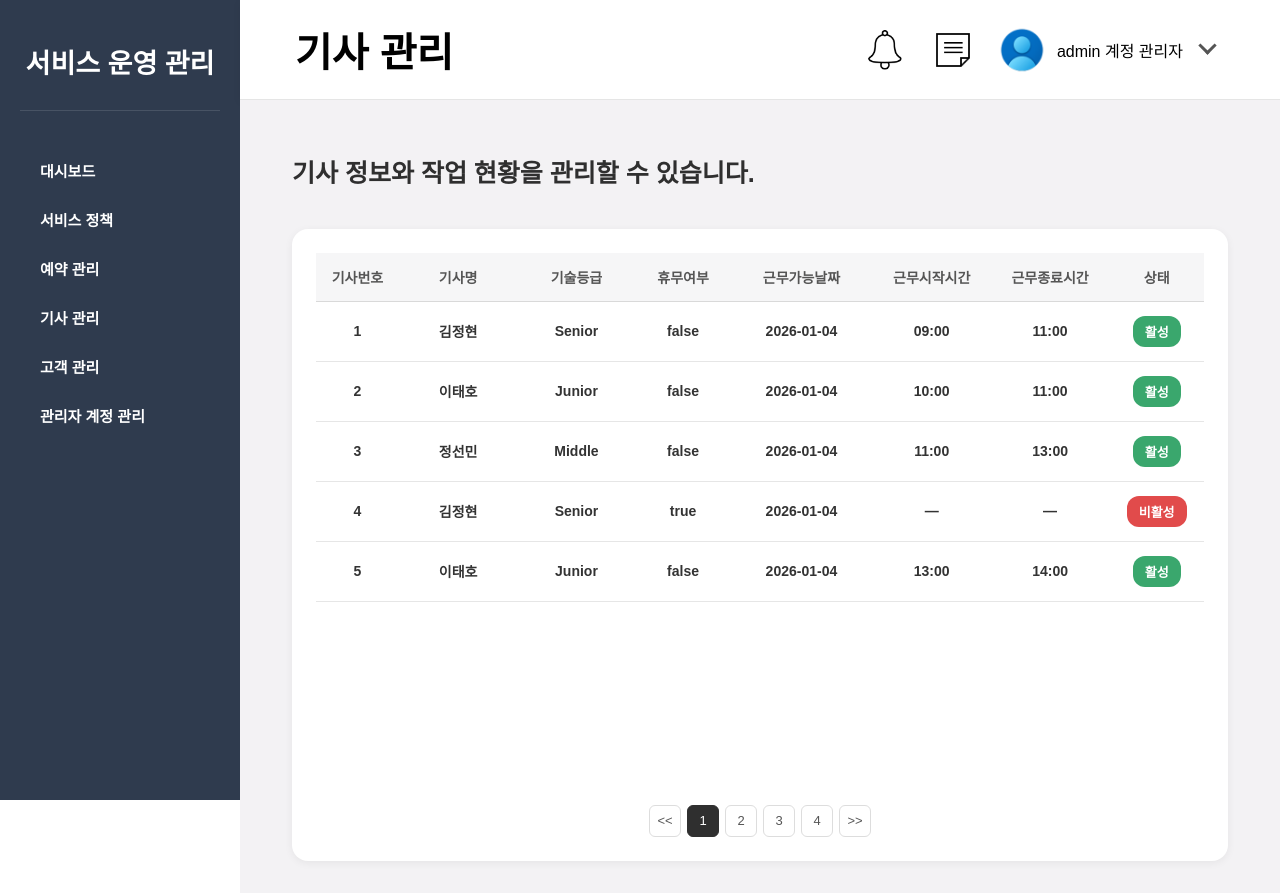
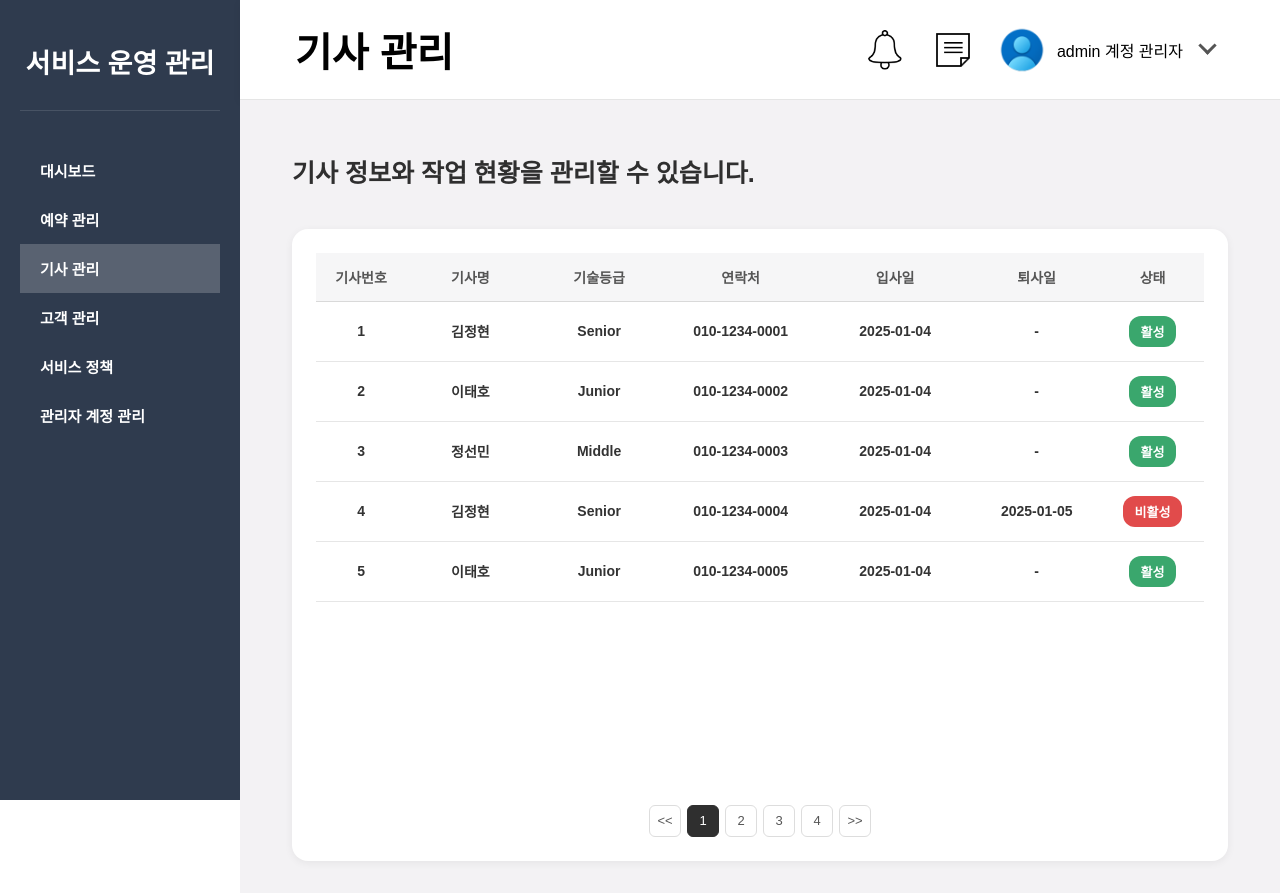
Before and after one commit to icemachine-green/icemachine_admin, a React (Vite) app: page /driver in a window 1280 px wide. Built offline with nearby package versions, Linux system fonts and the light colour scheme; a web font is replaced by a local one.

Commit message:
260105 관리자페이지의 각 페이지들 전반적으로 표 상세내용 및 목차 순서 수정 (추가 수정은 더 필요)

```diff
--- a/src/components/sidebar/SideBar.css
+++ b/src/components/sidebar/SideBar.css
@@ -51,7 +51,7 @@
    호버 시 반투명 배경
 ========================= */
 .menu-item:hover {
-  background-color: rgba(255, 255, 255, 0.12);
+  background-color: rgba(255, 255, 255, 0.04);
 }
 
 /* =========================
--- a/src/components/sidebar/SideBar.jsx
+++ b/src/components/sidebar/SideBar.jsx
@@ -1,35 +1,56 @@
-import { useNavigate } from "react-router-dom";
+import { useNavigate, useLocation } from "react-router-dom";
 import "./SideBar.css";
 
 export default function SideBar() {
   const navigate = useNavigate();
+  const location = useLocation();
+
+  const isActive = (path) => location.pathname === path;
 
   return (
     <aside className="sidebar-container">
       <h1 className="sidebar-title">서비스 운영 관리</h1>
 
       <nav className="sidebar-menu">
-        <div className="menu-item" onClick={() => navigate("/")}>
+        <div
+          className={`menu-item ${isActive("/") ? "active" : ""}`}
+          onClick={() => navigate("/")}
+        >
           대시보드
         </div>
 
-        <div className="menu-item" onClick={() => navigate("/service")}>
+        <div
+          className={`menu-item ${isActive("/reservation") ? "active" : ""}`}
+          onClick={() => navigate("/reservation")}
+        >
+          예약 관리
+        </div>
+
+        <div
+          className={`menu-item ${isActive("/driver") ? "active" : ""}`}
+          onClick={() => navigate("/driver")}
+        >
+          기사 관리
+        </div>
+
+        <div
+          className={`menu-item ${isActive("/customer") ? "active" : ""}`}
+          onClick={() => navigate("/customer")}
+        >
+          고객 관리
+        </div>
+
+        <div
+          className={`menu-item ${isActive("/service") ? "active" : ""}`}
+          onClick={() => navigate("/service")}
+        >
           서비스 정책
         </div>
 
-        <div className="menu-item" onClick={() => navigate("/reservation")}>
-          예약 관리
-        </div>
-
-        <div className="menu-item" onClick={() => navigate("/driver")}>
-          기사 관리
-        </div>
-
-        <div className="menu-item" onClick={() => navigate("/customer")}>
-          고객 관리
-        </div>
-
-        <div className="menu-item" onClick={() => navigate("/admin")}>
+        <div
+          className={`menu-item ${isActive("/admin") ? "active" : ""}`}
+          onClick={() => navigate("/admin")}
+        >
           관리자 계정 관리
         </div>
       </nav>
--- a/src/pages/CustomerManagePage.css
+++ b/src/pages/CustomerManagePage.css
@@ -47,15 +47,15 @@
 		/* 사용자번호 */
 		1fr
 		/* 이름 */
+		1.6fr
+		/* 연락처 */
 		1.4fr
-		/* 연락처 */
-		2fr
-		/* 이메일 */
+		/* 등록 매장 보유수 */
 		1fr
-		/* 로그인제공자 */
+		/* 예약 건수 */
 		1fr
 		/* 관리 */
-		0.8fr;
+		1fr;
 	/* 상태 */
 	align-items: center;
 	padding: 14px 0;
--- a/src/pages/DashboardPage.css
+++ b/src/pages/DashboardPage.css
@@ -97,11 +97,12 @@
 .table-row {
   display: grid;
   grid-template-columns:
+    0.8fr      /* 예약id */
     1fr        /* 고객명 */
     1.2fr      /* 매장명 */
-    1.4fr      /* 서비스 타입 */
+    1.0fr      /* 기사명 */
     1.2fr      /* 예약 시작 날짜 */
-    1fr        /* 기사명 */
+    1fr        /* 최근 예약 */
     0.8fr;     /* 상태 */
   align-items: center;
   padding: 14px 0;
--- a/src/pages/DashboardPage.jsx
+++ b/src/pages/DashboardPage.jsx
@@ -11,52 +11,49 @@ export default function DashboardPage() {
 
   const reservations = [
     {
+      id : "1",
       customer: "홍길동",
       store: "한옥카페",
-      service: "프리미엄 클린",
+      engineer: "김정현",
       date: "2026-01-31",
-      engineer: "김정현",
-      status: "작업중",
-    },
-    {
-      customer: "홍길동",
-      store: "커피명가",
-      service: "팀 클린",
-      date: "2026-01-31",
-      engineer: "이태호",
+      time: "09:00~11:00",
       status: "취소",
     },
     {
+      id : "2",
+      customer: "홍길동",
+      store: "커피명가",
+      engineer: "이태호",
+      date: "2026-01-31",
+      time: "09:00~11:00",
+      status: "확정됨",
+    },
+    {
+      id : "3",
       customer: "홍길동",
       store: "Cafe Spell",
-      service: "스탠다드 클린",
-      date: "2026-02-01",
       engineer: "이태호",
+      date: "2026-01-31",
+      time: "09:00~11:00",
       status: "접수됨",
     },
     {
+      id : "4",
       customer: "홍길동",
       store: "아메리카노 1000",
-      service: "팀 클린",
+      engineer: "이태호",
       date: "2026-02-05",
-      engineer: "이태호",
-      status: "확정됨",
+      time: "09:00~11:00",
+      status: "완료됨",
     },
     {
+      id : "5",
       customer: "고길동",
       store: "맥다방",
-      service: "구독 서비스",
+      engineer: "정선민",
       date: "2026-02-07",
-      engineer: "정선민",
-      status: "완료됨",
-    },
-		{
-      customer: "고길동",
-      store: "장미다방",
-      service: "구독 서비스",
-      date: "2026-02-10",
-      engineer: "이태호",
-      status: "완료됨",
+      time: "09:00~11:00",
+      status: "작업중",
     },
   ];
 
@@ -83,21 +80,23 @@ export default function DashboardPage() {
 
         <div className="dashboard-table">
           <div className="table-row table-head">
+            <div>예약 ID</div>
             <div>고객명</div>
-            <div>매장명</div>
-            <div>서비스 타입</div>
-            <div>예약 시작 날짜</div>
+            <div>업체명</div>
             <div>기사명</div>
+            <div>예약 날짜</div>
+            <div>최근 예약</div>
             <div>상태</div>
           </div>
 
           {reservations.map((row, idx) => (
             <div key={idx} className="table-row">
+              <div>{row.id}</div>
               <div>{row.customer}</div>
               <div>{row.store}</div>
-              <div>{row.service}</div>
+              <div>{row.engineer}</div>
               <div>{row.date}</div>
-              <div>{row.engineer}</div>
+              <div>{row.time}</div>
               <div>
                 <span className={`status-badge ${row.status}`}>
                   {row.status}
--- a/src/pages/DriverManagePage.css
+++ b/src/pages/DriverManagePage.css
@@ -49,14 +49,12 @@
 		/* 기사명 */
 		1fr
 		/* 기술등급 */
-		0.8fr
-		/* 휴무여부 */
+		1.2fr
+		/* 연락처 */
 		1.2fr
 		/* 근무가능날짜 */
 		1fr
 		/* 근무시작시간 */
-		1fr
-		/* 근무종료시간 */
 		0.8fr;
 	/* 상태 */
 	align-items: center;
--- a/src/pages/DriverManagePage.jsx
+++ b/src/pages/DriverManagePage.jsx
@@ -17,10 +17,9 @@ export default function DriverManagePage() {
             <div>기사번호</div>
             <div>기사명</div>
             <div>기술등급</div>
-            <div>휴무여부</div>
-            <div>근무가능날짜</div>
-            <div>근무시작시간</div>
-            <div>근무종료시간</div>
+            <div>연락처</div>
+            <div>입사일</div>
+            <div>퇴사일</div>
             <div>상태</div>
           </div>
 
@@ -29,10 +28,9 @@ export default function DriverManagePage() {
             <div>1</div>
             <div>김정현</div>
             <div>Senior</div>
-            <div>false</div>
-            <div>2026-01-04</div>
-            <div>09:00</div>
-            <div>11:00</div>
+            <div>010-1234-0001</div>
+            <div>2025-01-04</div>
+            <div>-</div>
             <div>
               <span className="status-badge greencolor">활성</span>
             </div>
@@ -43,10 +41,9 @@ export default function DriverManagePage() {
             <div>2</div>
             <div>이태호</div>
             <div>Junior</div>
-            <div>false</div>
-            <div>2026-01-04</div>
-            <div>10:00</div>
-            <div>11:00</div>
+            <div>010-1234-0002</div>
+            <div>2025-01-04</div>
+            <div>-</div>
             <div>
               <span className="status-badge greencolor">활성</span>
             </div>
@@ -57,24 +54,22 @@ export default function DriverManagePage() {
             <div>3</div>
             <div>정선민</div>
             <div>Middle</div>
-            <div>false</div>
-            <div>2026-01-04</div>
-            <div>11:00</div>
-            <div>13:00</div>
+            <div>010-1234-0003</div>
+            <div>2025-01-04</div>
+            <div>-</div>
             <div>
               <span className="status-badge greencolor">활성</span>
             </div>
           </div>
 
-          {/* row 4 (휴무) */}
+          {/* row 4 (퇴사, 비활성) */}
           <div className="driver-table-row">
             <div>4</div>
             <div>김정현</div>
             <div>Senior</div>
-            <div>true</div>
-            <div>2026-01-04</div>
-            <div>—</div>
-            <div>—</div>
+            <div>010-1234-0004</div>
+            <div>2025-01-04</div>
+            <div>2025-01-05</div>
             <div>
               <span className="status-badge redcolor">비활성</span>
             </div>
@@ -85,10 +80,9 @@ export default function DriverManagePage() {
             <div>5</div>
             <div>이태호</div>
             <div>Junior</div>
-            <div>false</div>
-            <div>2026-01-04</div>
-            <div>13:00</div>
-            <div>14:00</div>
+            <div>010-1234-0005</div>
+            <div>2025-01-04</div>
+            <div>-</div>
             <div>
               <span className="status-badge greencolor">활성</span>
             </div>
--- a/src/pages/ServicePolicyPage.jsx
+++ b/src/pages/ServicePolicyPage.jsx
@@ -21,6 +21,7 @@ export default function ServicePolicy() {
                 <th>서비스 타입</th>
                 <th>표준작업시간</th>
                 <th>서비스정책내용</th>
+                <th>가격</th>
                 <th>상태</th>
               </tr>
             </thead>
@@ -32,6 +33,7 @@ export default function ServicePolicy() {
                 <td>프리미엄 클린</td>
                 <td>180분</td>
                 <td>완전분해세척</td>
+                <td>90,000원</td>
                 <td><span className="status-badge greencolor">활성</span></td>
               </tr>
               <tr>
@@ -40,6 +42,7 @@ export default function ServicePolicy() {
                 <td>딥클린</td>
                 <td>120분</td>
                 <td>고급세척</td>
+                <td>90,000원</td>
                 <td><span className="status-badge greencolor">활성</span></td>
               </tr>
               <tr>
@@ -48,6 +51,7 @@ export default function ServicePolicy() {
                 <td>스탠다드 클린</td>
                 <td>60분</td>
                 <td>내부세척포함</td>
+                <td>90,000원</td>
                 <td><span className="status-badge redcolor">비활성</span></td>
               </tr>
             </tbody>
```
Also changed, not shown: src/pages/CustomerManagePage.jsx (+14 -14 lines), src/pages/ReservationManagePage.jsx (+8 -14 lines).
